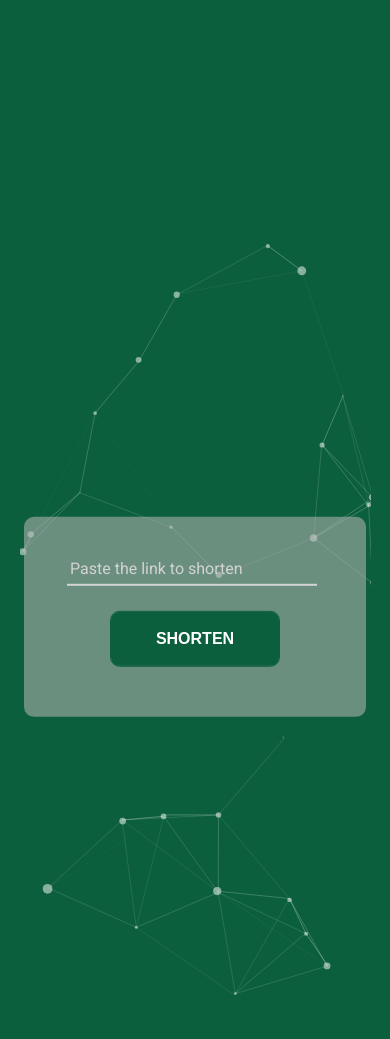
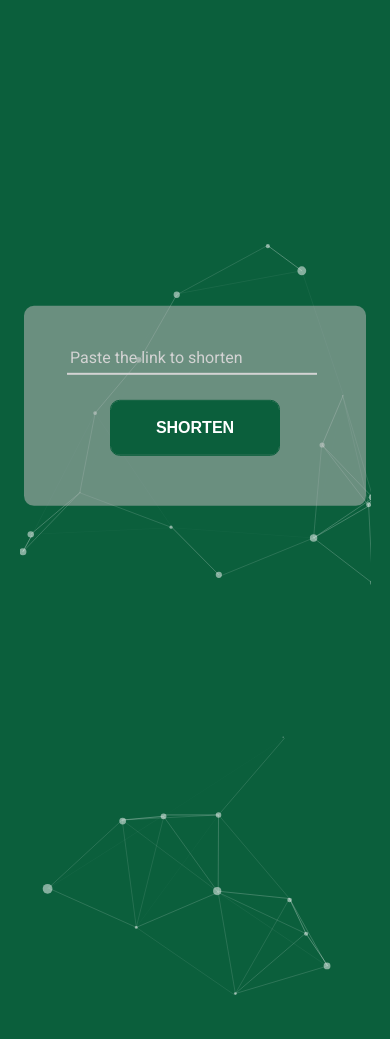
Before and after one commit to sd2001/FuzzyUrls, a Django app: page / in a window 390 px wide. Run offline with Django 3.2, Linux system fonts and the light colour scheme; some libraries are stand-ins or nearby versions.

Commit message:
fixed mobile overflow and updated invalid url error message styling

```diff
--- a/static/css/style.css
+++ b/static/css/style.css
@@ -14,9 +14,9 @@
 .alert-danger {
   color: #d8000c;
   background-color: #ffd2d2;
-  margin: 1rem 0;
+  /* margin: 1rem 0; */
   padding: 1rem;
-  max-width: 60%;
+  max-width: 80%;
 }
 
 .alert-success {
@@ -31,7 +31,7 @@
   background-color: #ffd2d2;
 } */
 input:-internal-autofill-selected {
-    background-color: transparent;
+  background-color: transparent;
 }
 .isa_info i,
 .isa_success i,
@@ -289,8 +289,12 @@ a {
 @media (max-width: 767px) {
   body {
     overflow-x: hidden;
+    overflow-y: hidden;
     margin-top: 30%;
     padding: 10% 3%;
+  }
+  .form-full {
+    top: 25%;
   }
 }
 #success {
@@ -302,6 +306,8 @@ a {
 @media (max-width: 540px) {
   body {
     overflow-x: hidden;
+    overflow-y: hidden;
+
     margin-top: 50%;
     padding: 10% 5%;
   }
@@ -310,5 +316,6 @@ a {
   }
   .form-full {
     padding: 30px;
+    top: 25%;
   }
 }
```
